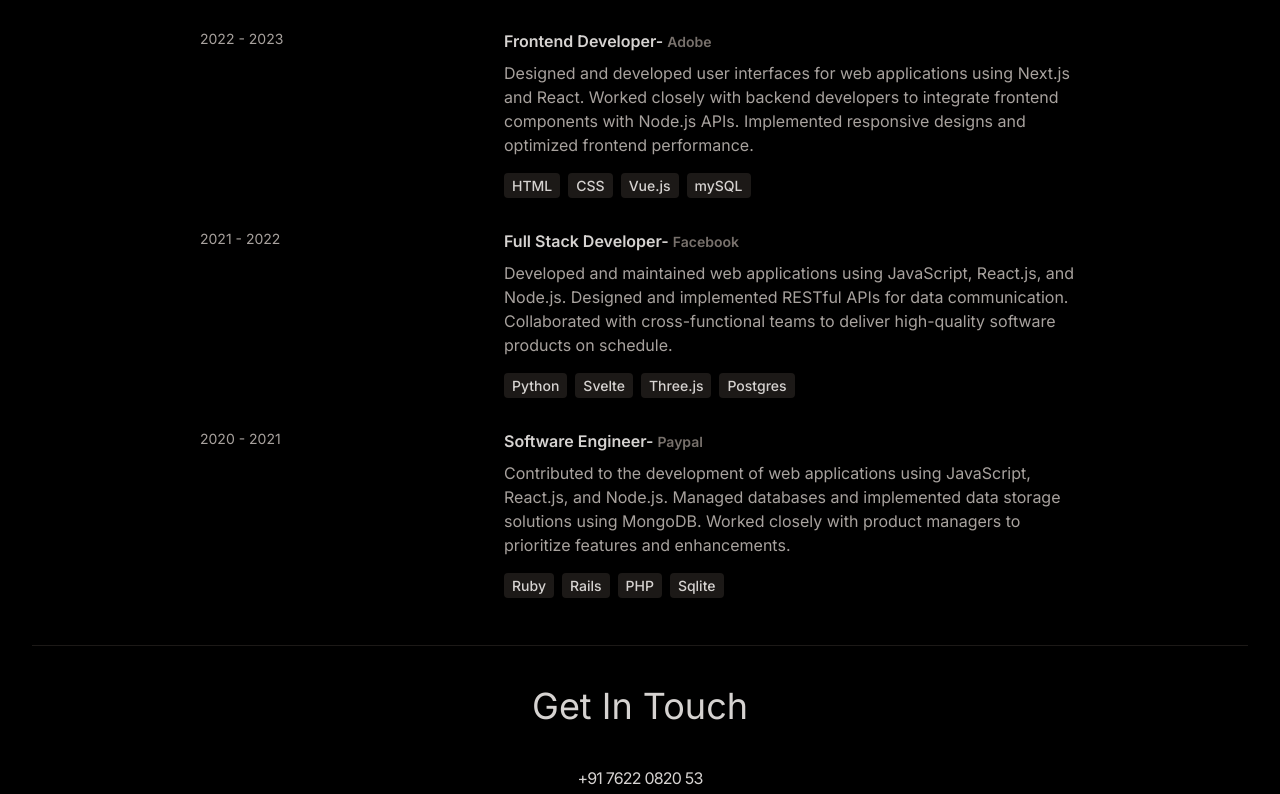
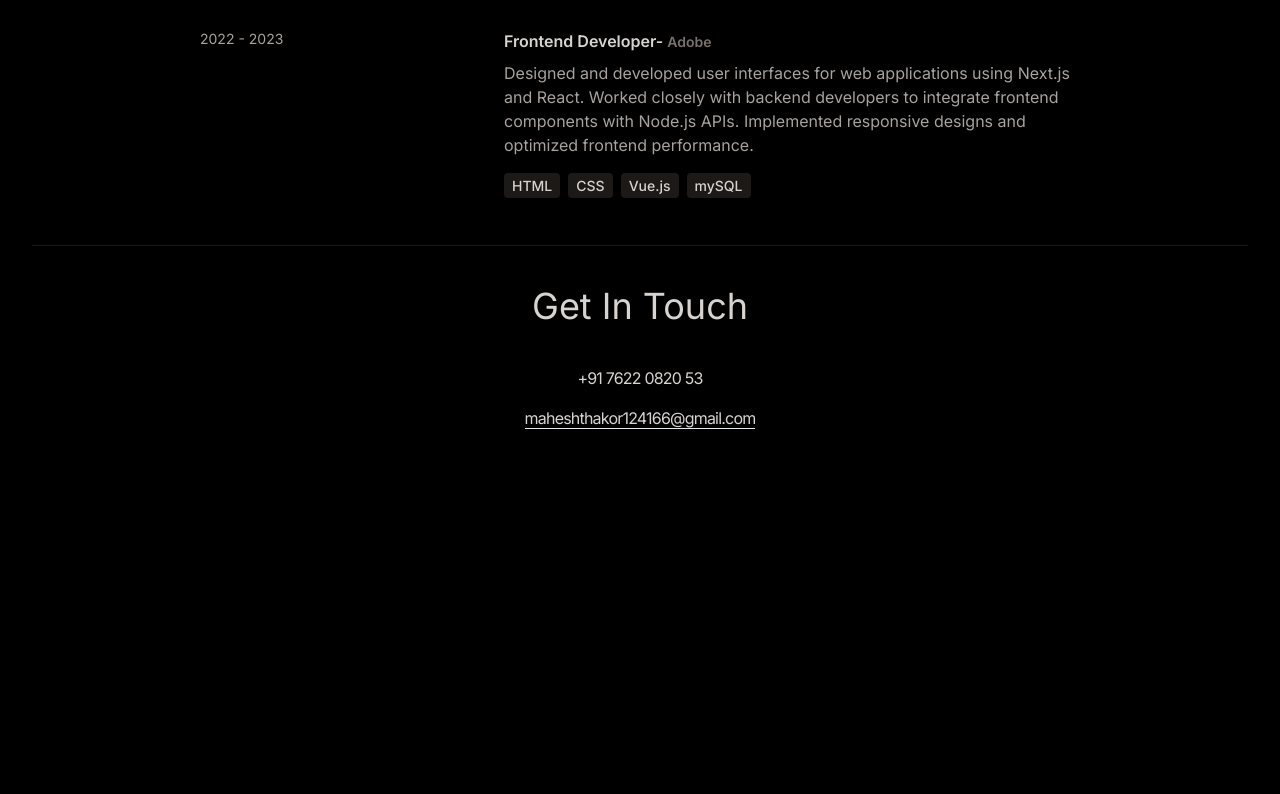
Before and after one commit to MaheshThakor166/Mahesh-Thakor-Portfolio, a React (Vite) app: page / in a window 1280 px wide. Shown: the part 2797-3591 px from the top of the page. After the commit the page ends 3307 px from the top, so only its background shows below. Built offline with nearby package versions, Linux system fonts and the light colour scheme.

Commit message:
Update index.js

```diff
--- a/src/constants/index.js
+++ b/src/constants/index.js
@@ -22,20 +22,7 @@ export const EXPERIENCES = [
     description: `Designed and developed user interfaces for web applications using Next.js and React. Worked closely with backend developers to integrate frontend components with Node.js APIs. Implemented responsive designs and optimized frontend performance.`,
     technologies: ['HTML', 'CSS', 'Vue.js', 'mySQL'],
   },
-  {
-    year: '2021 - 2022',
-    role: 'Full Stack Developer',
-    company: 'Facebook',
-    description: `Developed and maintained web applications using JavaScript, React.js, and Node.js. Designed and implemented RESTful APIs for data communication. Collaborated with cross-functional teams to deliver high-quality software products on schedule.`,
-    technologies: ['Python', 'Svelte', 'Three.js', 'Postgres'],
-  },
-  {
-    year: '2020 - 2021',
-    role: 'Software Engineer',
-    company: 'Paypal',
-    description: `Contributed to the development of web applications using JavaScript, React.js, and Node.js. Managed databases and implemented data storage solutions using MongoDB. Worked closely with product managers to prioritize features and enhancements.`,
-    technologies: ['Ruby', 'Rails', 'PHP', 'Sqlite'],
-  },
+
 ]
 
 export const PROJECTS = [
```
